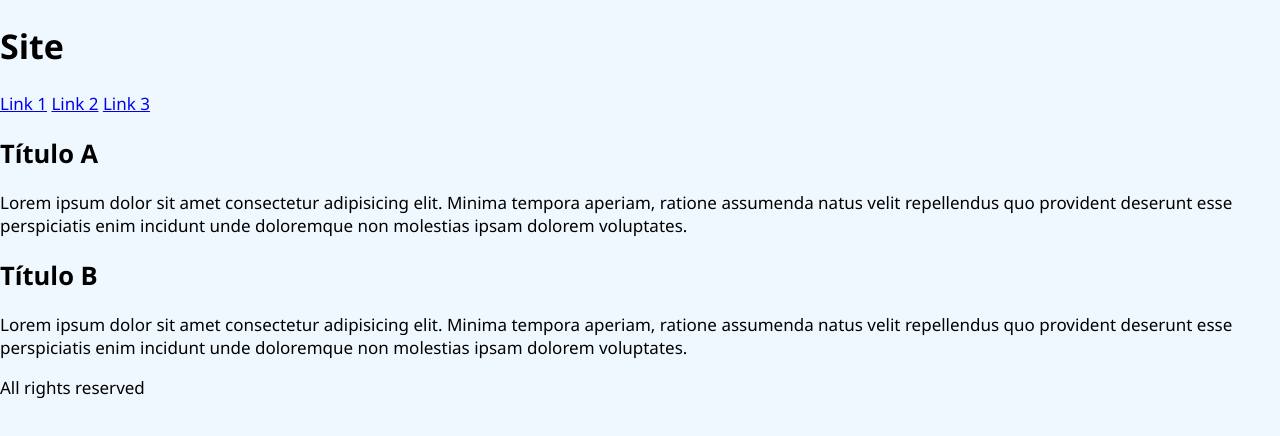
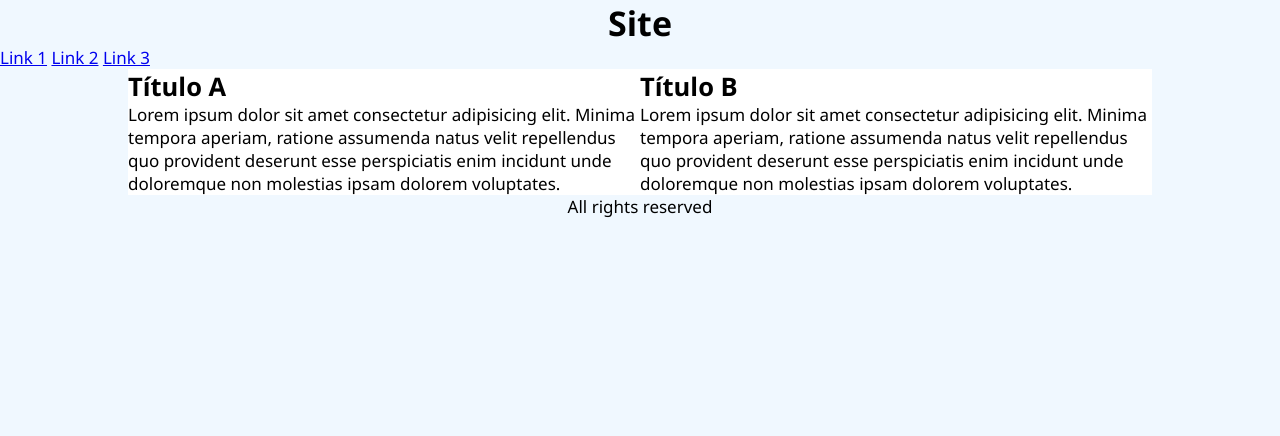
Before and after one commit to veronica-romano/exemplo-branches, a plain HTML site: page index.html in a window 1280 px wide. Drawn offline with Linux system fonts and the light colour scheme.

Commit message:
Update style.css

```diff
--- a/style.css
+++ b/style.css
@@ -7,6 +7,21 @@ html{
 body{
     font-family: 'Segoe UI', Tahoma, Geneva, Verdana, sans-serif;
     background-color: aliceblue;
+
+}
+
+body, h1, h2, p{
     margin: 0;
     padding: 0;
 }
+
+h1, footer{
+    text-align: center;
+}
+
+main{
+    display: flex;
+    background-color: white;
+    width: 80%;
+    margin: auto;
+}
```
